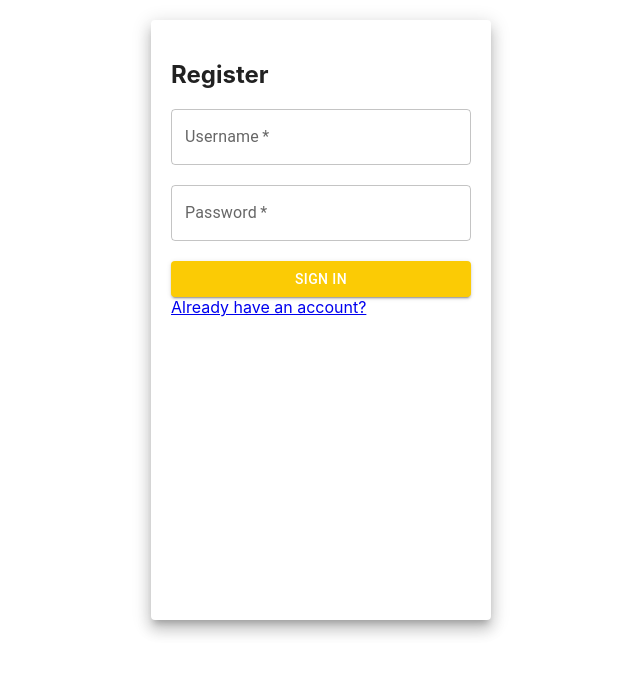
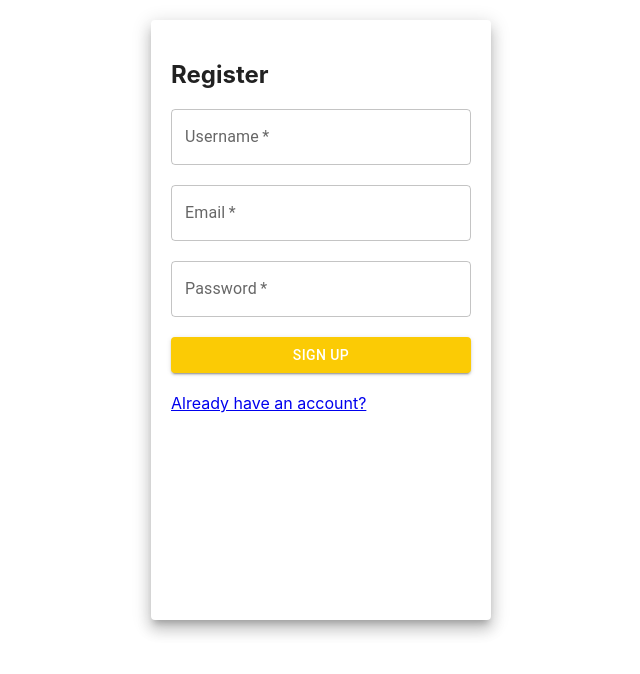
Before and after one commit to ArielDveirin/Kaveret, a React (Create React App) app in the folder kaveret-front/: page /register in a window 1280 px wide. Shown: the top 674 px of the page, without its empty margins (319-959 px from the left). Built offline with nearby package versions, Linux system fonts and the light colour scheme.

Commit message:
added react http request with the field sent

```diff
--- a/kaveret-front/src/components/login.tsx
+++ b/kaveret-front/src/components/login.tsx
@@ -15,15 +15,17 @@ const Login=()=> {
                     <Grid>
                     <h2>Sign In</h2>
                     </Grid>
-                    <TextField label='Username' placeholder='Enter Username' fullWidth required/>
+                    <TextField label='Username'   color="warning"
+placeholder='Enter Username' fullWidth required/>
                     <br/>
                     <br/>
-                    <TextField label='Password' placeholder='Enter Password' type='password' fullWidth required/>
+                    <TextField label='Email'   color="warning"
+placeholder='Enter Email'  fullWidth required/>
                     <br/>
                     <br/>
 
                     <Button style={btnStyle} type='submit' variant='contained' color='primary' fullWidth>Sign In</Button>
-
+                    <br/>
                     <br/>
                     <Link
                         to="/register">
--- a/kaveret-front/src/components/register.tsx
+++ b/kaveret-front/src/components/register.tsx
@@ -1,11 +1,56 @@
 import { Grid, Paper, Avatar, TextField, Button} from '@mui/material'
 import {Link} from "react-router-dom"
-import React from 'react'
+import React, { Component } from 'react'
+import {useState} from 'react';
+
 
 const Register=()=> {
     const paperStyle={padding : 20, height:'70vh', width:300, margin:"20px auto"}
     const avatarStyle={backgroundColor:'green'}
     const btnStyle={backgroundColor:'#fbcb05'}
+
+    const [username, setUsername] = useState("")
+    const [email, setEmail] = useState("")
+    const [password, setPassword] = useState("")
+    const [emailError, setEmailError] = useState(false)
+    const [passwordError, setPasswordError] = useState(false)
+    const [usernameError, setUsernameError] = useState(false)
+
+    const [data, setData] = useState({data: []})
+    const [isLoading, setIsLoading] = useState(false);
+    const [err, setErr] = useState('');
+
+    const handleClick = async () => {
+        setIsLoading(true);
+
+        try {
+          const response = await fetch('http://localhost:3333/', {
+            method: 'Post',
+            body: JSON.stringify({
+                'Username': username,
+                'Password': password,
+                'Email': email,
+             }),
+          });
+
+          if (!response.ok) {
+            throw new Error(`Error! status: ${response.status}`);
+          }
+
+          const result = await response.json();
+
+          console.log('result is: ', JSON.stringify(result, null, 4));
+
+          setData(result);
+        }
+        catch(error)
+        {
+            setErr('Error');
+        }
+        finally {
+          setIsLoading(false);
+        }
+    }
 
 
     return (
@@ -14,15 +59,20 @@ const Register=()=> {
                     <Grid>
                     <h2>Register</h2>
                     </Grid>
-                    <TextField label='Username' placeholder='Enter Username' fullWidth required/>
+                    <TextField label='Username'   color="warning" placeholder='Enter Username' fullWidth required onChange={e => setUsername(e.target.value)}/>
                     <br/>
                     <br/>
-                    <TextField label='Password' placeholder='Enter Password' type='password' fullWidth required/>
+                    <TextField label='Email'   color="warning" placeholder='Enter Email'  fullWidth required onChange={e => setEmail(e.target.value)} />
+                    <br/>
+                    <br/>
+                    <TextField label='Password'  color="warning" placeholder='Enter Password' type='password' fullWidth required onChange={e => setPassword(e.target.value)} />
                     <br/>
                     <br/>
 
-                    <Button style={btnStyle} type='submit' variant='contained' color='primary' fullWidth>Sign In</Button>
 
+
+                    <Button style={btnStyle} type='submit' variant='contained' color='primary' fullWidth onClick={handleClick}>Sign UP</Button>
+                    <br/>
                     <br/>
                     <Link
                         to="/login">
```
Also changed, not shown: 1 other file (tests, documents, lock files or other folders).
